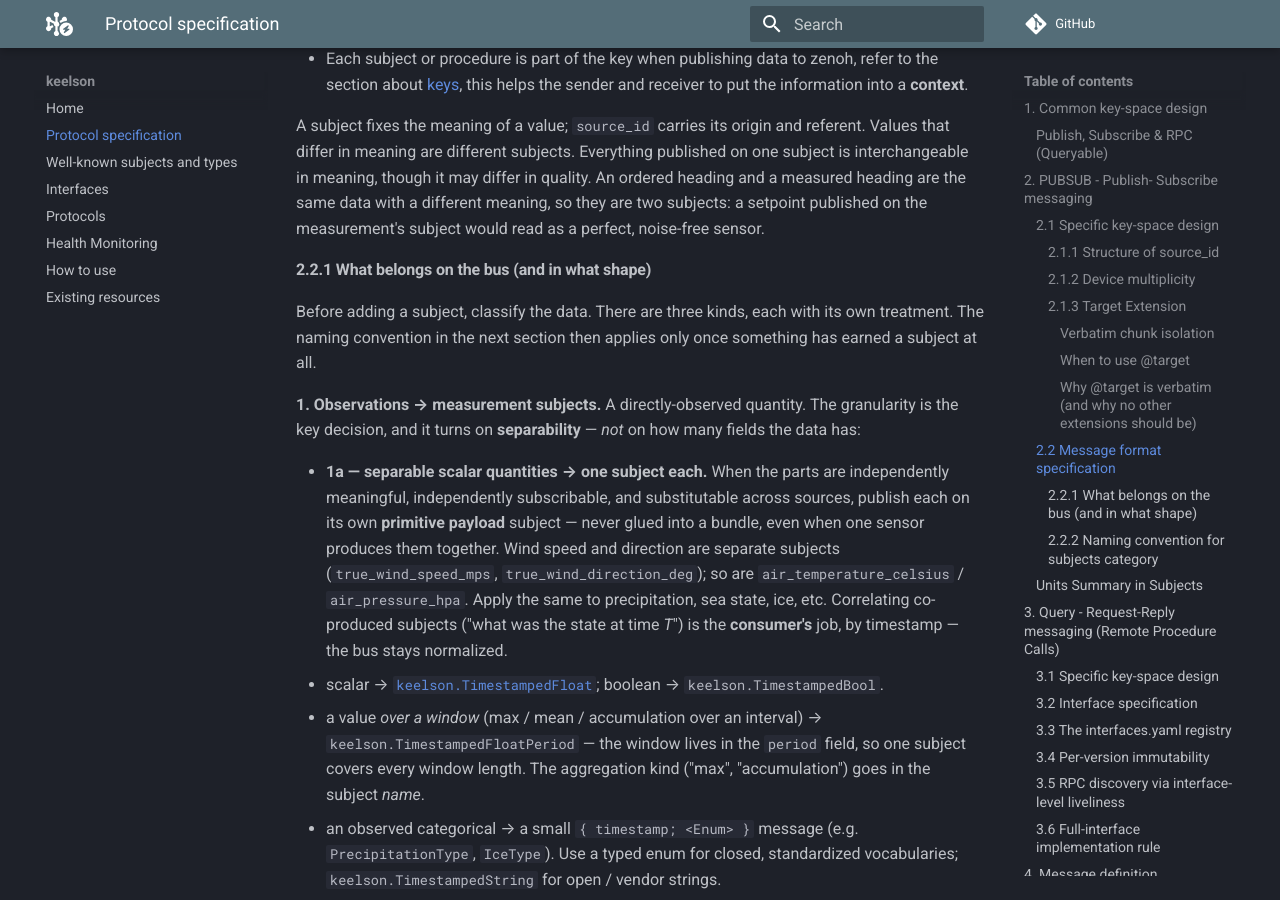
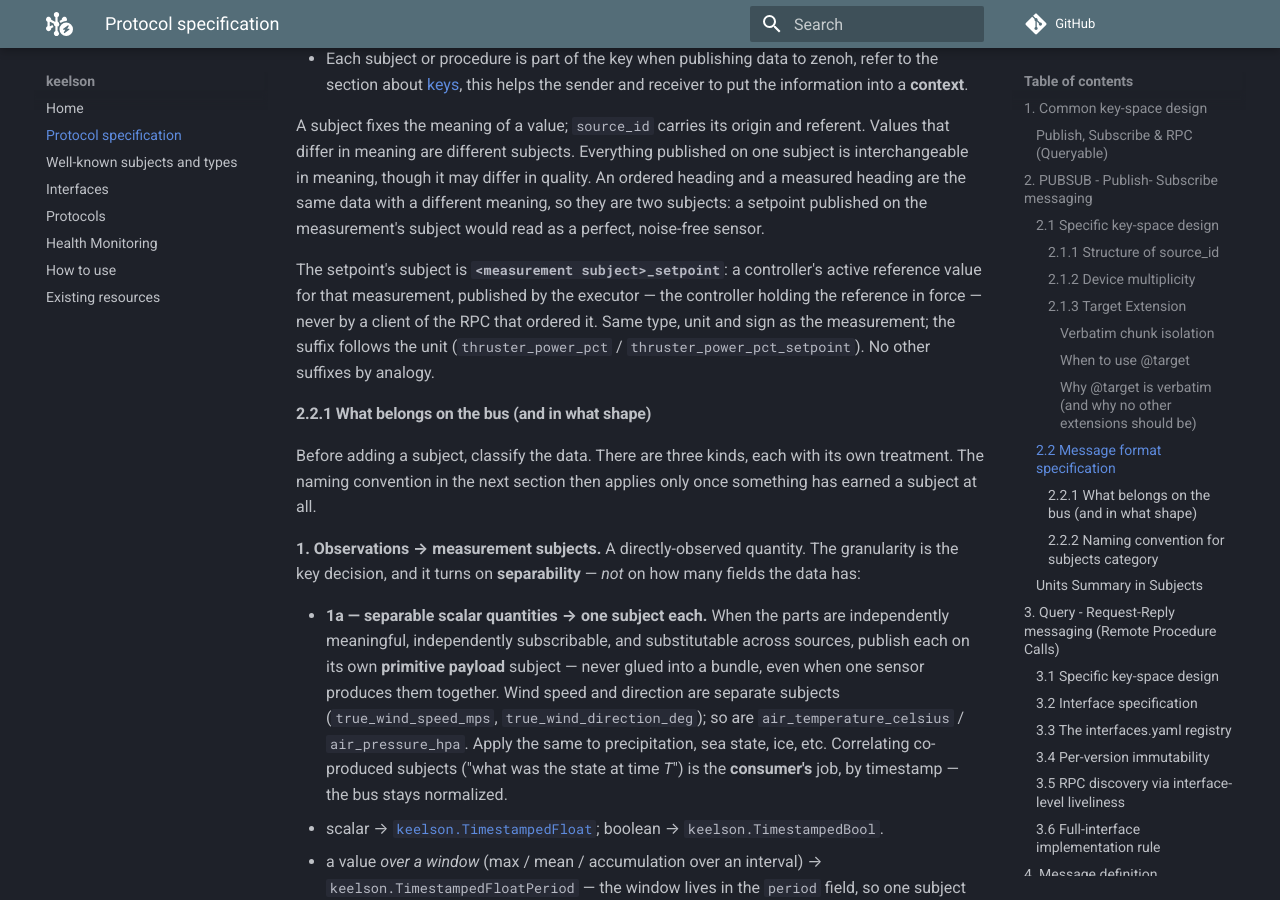
Before and after one commit to RISE-Maritime/keelson, an MkDocs documentation site: the page built from docs/protocol-specification.md, in a window 1280 px wide and 900 px high, scrolled down 5896 px. Built offline with MkDocs 1.6.1 and Material for MkDocs 9.7.7, drawn with Linux system fonts in a browser that asks for light colours; comment, search, counter and statistics services are not loaded; some of the changed text lies outside the part shown.

Commit message:
docs(spec): the _setpoint naming rule sits with the meaning paragraph, so it composes with #305
#305 rewrites the naming list this PR added a bullet to; the experimental
build stopped on the overlap. Same words, one section earlier.

Co-Authored-By: Claude Opus 5.5 <noreply@anthropic.com>

```diff
--- a/docs/protocol-specification.md
+++ b/docs/protocol-specification.md
@@ -232,6 +232,8 @@ The main design principles behind this scheme are:
 
 A subject fixes the meaning of a value; `source_id` carries its origin and referent. Values that differ in meaning are different subjects. Everything published on one subject is interchangeable in meaning, though it may differ in quality. An ordered heading and a measured heading are the same data with a different meaning, so they are two subjects: a setpoint published on the measurement's subject would read as a perfect, noise-free sensor.
 
+The setpoint's subject is **`<measurement subject>_setpoint`**: a controller's active reference value for that measurement, published by the executor — the controller holding the reference in force — never by a client of the RPC that ordered it. Same type, unit and sign as the measurement; the suffix follows the unit (`thruster_power_pct` / `thruster_power_pct_setpoint`). No other suffixes by analogy.
+
 #### 2.2.1 What belongs on the bus (and in what shape)
 
 Before adding a subject, classify the data. There are three kinds, each with its own treatment. The naming convention in the next section then applies only once something has earned a subject at all.
```
Also changed, not shown: other parts of docs/protocol-specification.md (+0 -1 lines).
